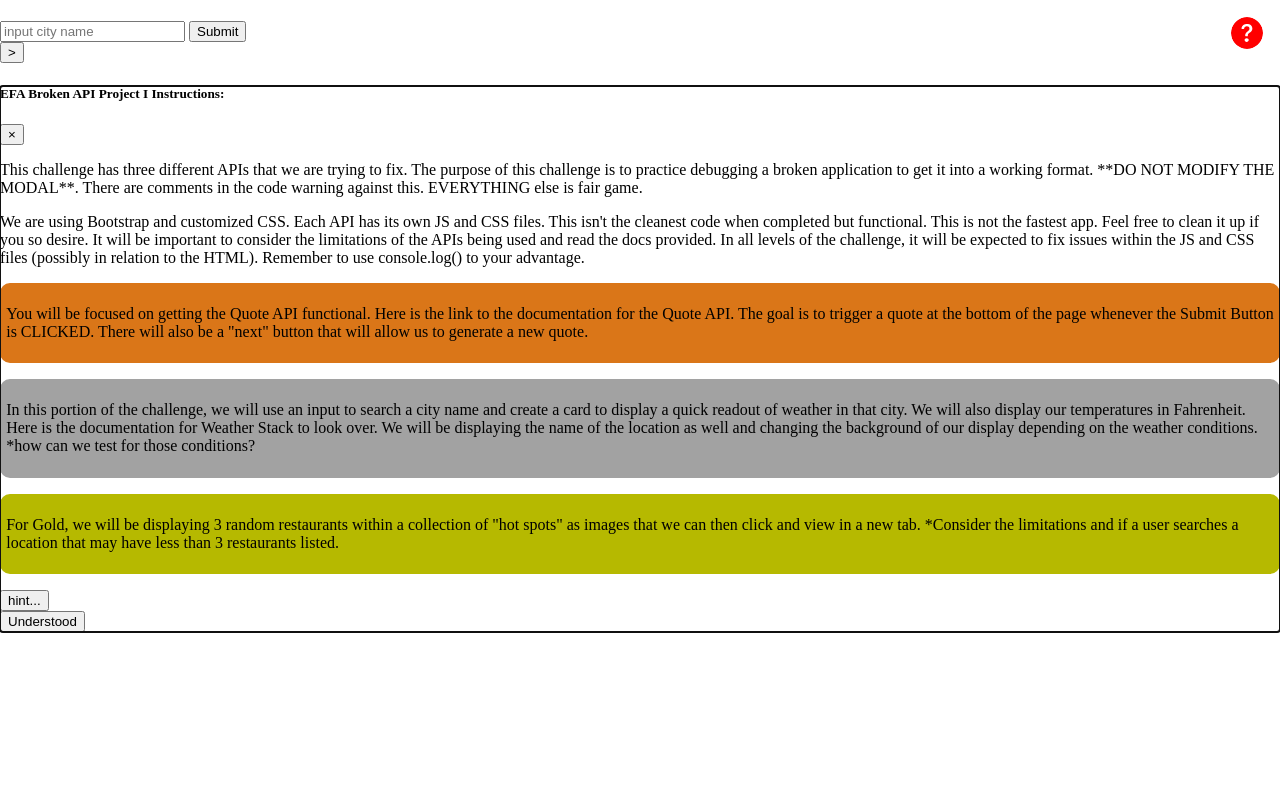
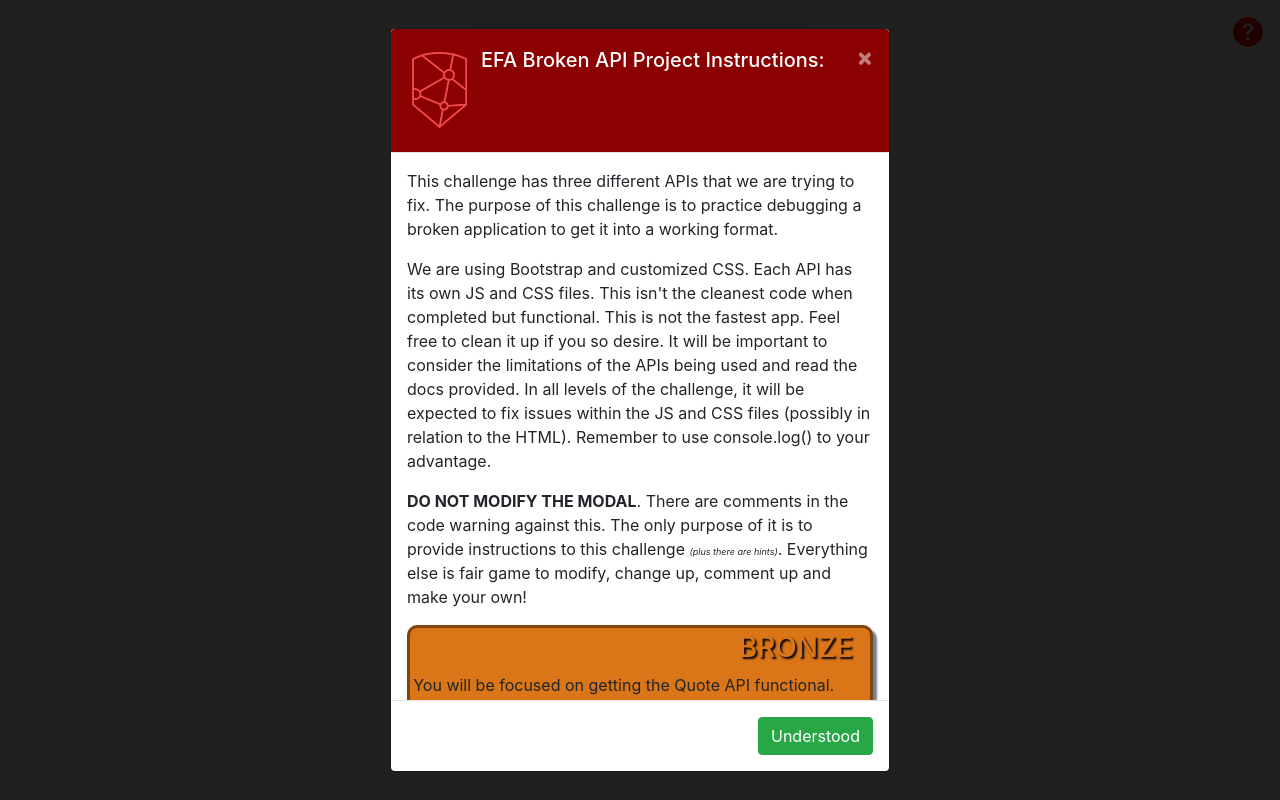
Before and after one commit to coderwine/EFA-debugChallenge-ProjOne-BROKEN, a plain HTML site: page index.html in a window 1280 px wide. Both pictures are taken after a click on the icon 1247 px from the left and 33 px from the top of the page. Drawn offline with nearby package versions, Linux system fonts and the light colour scheme; files that its build step writes are made by us from their sources; files whose address does not match are found by name.

Commit message:
modal hints updated

```diff
--- a/index.html
+++ b/index.html
@@ -5,9 +5,95 @@
     <meta charset="UTF-8">
     <meta name="viewport" content="width=device-width, initial-scale=1.0">
     <link rel="shortcut icon" href="./assets/favicon.png" type="image/x-icon">
+    <!-- BOOTSTRAP -->
+    <link rel="stylesheet" href="https://stackpath.bootstrapcdn.com/bootstrap/4.5.2/css/bootstrap.min.css"
+        integrity="sha384-JcKb8q3iqJ61gNV9KGb8thSsNjpSL0n8PARn9HuZOnIxN0hoP+VmmDGMN5t9UJ0Z" crossorigin="anonymous">
 
     <!-- MY CSS -->
-    <link rel="stylesheet" href="main.css">
+    <link rel="stylesheet" href="./main.css">
+
+    <!-- DO NOT MODIFY STYLE CODE BELOW -->
+    <style>
+
+/* DO NOT TOUCH MODAL CODE */
+.modal {
+    background-color: rgba(0,0,0, .75);
+}
+
+.modal-header {
+    background-color: darkred;
+    color: white;
+}
+
+.modal-header button span {
+    color: whitesmoke;
+}
+
+.modal-header img {
+    margin-right: .5em;
+}
+
+.modBTN {
+    position: fixed;
+    top: 1em;
+    right: 1em;
+    border: 1px solid white;
+    border-radius: 200px;
+}
+
+.modal-body #bronze {
+    padding: .2em;
+    border: 3px solid #80440d;
+    background-color: #da7618;
+    border-radius: 10px;
+    margin-bottom: 1em;
+    box-shadow: 4px 4px 2px slategrey;
+}
+.modal-body #bronze h3 {
+    text-align: right;
+    color: #da7618;
+    text-shadow: 2px 2px 2px black;
+    margin-right: .5em;
+}
+
+.modal-body #silver {
+    padding: .2em;
+    border: 3px solid #575757;
+    background-color: #a2a2a2;
+    border-radius: 10px;
+    margin-bottom: 1em;
+    box-shadow: 4px 4px 2px slategrey;
+}
+
+.modal-body #silver h3 {
+    text-align: right;
+    color: #a2a2a2;
+    text-shadow: 2px 2px 2px black;
+    margin-right: .5em;
+}
+
+.modal-body #gold {
+    padding: .2em;
+    border: 3px solid #5f5209;
+    background-color: #FFD700;
+    border-radius: 10px;
+    margin-bottom: 1em;
+    box-shadow: 4px 4px 2px slategrey;
+}
+
+.modal-body #gold h3 {
+    text-align: right;
+    color: #FFD700;
+    text-shadow: 2px 2px 2px black;
+    margin-right: .5em;
+}
+
+.hintBTN {
+    margin-bottom: 2em;
+}
+/* DO NOT TOUCH ABOVE MODAL CODE */
+    </style>
+    <!-- DO NOT MODIFY STYLE CODE ABOVE -->
 
     <title>Broken API App</title>
 </head>
@@ -57,31 +143,35 @@
 <div class="modal-dialog-scrollable modal-dialog">
     <div class="modal-content">
         <div class="modal-header">
-                    <h5 class="modal-title" id="staticBackdropLabel">EFA Broken API Project I Instructions:</h5>
+            <img src="./assets/EF.png" alt="Eleven Fifty Logo">
+            <h5 class="modal-title" id="staticBackdropLabel">EFA Broken API Project Instructions:</h5>
             <button type="button" class="close" data-dismiss="modal" aria-label="Close">
                 <span aria-hidden="true">&times;</span>
             </button>
         </div>
         <div class="modal-body">
             <section>
-                        <p>This challenge has three different APIs that we are trying to fix.  The purpose of this challenge is to practice debugging a broken application to get it into a working format.  **DO NOT MODIFY THE MODAL**.  There are comments in the code warning against this.  EVERYTHING else is fair game.</p>
+                <p>This challenge has three different APIs that we are trying to fix.  The purpose of this challenge is to practice debugging a broken application to get it into a working format. </p>
                 <p>We are using Bootstrap and customized CSS.  Each API has its own JS and CSS files.  This isn't the cleanest code when completed but functional. This is not the fastest app. Feel free to clean it up if you so desire.  It will be important to consider the limitations of the APIs being used and read the docs provided.  In all levels of the challenge, it will be expected to fix issues within the JS and CSS files (possibly in relation to the HTML).  Remember to use console.log() to your advantage.</p>
+                <p><b>DO NOT MODIFY THE MODAL</b>.  There are comments in the code warning against this.  The only purpose of it is to provide instructions to this challenge <i style="font-size: xx-small;">(plus there are hints)</i>.  Everything else is fair game to modify, change up, comment up and make your own!</p>
             </section>
             <div id="bronze">
-                        <p>You will be focused on getting the Quote API functional.  Here is the link to the documentation for the Quote API.  The goal is to trigger a quote at the bottom of the page whenever the Submit Button is CLICKED.
-                            There will also be a "next" button that will allow us to generate a new quote.
+                <h3>BRONZE</h3>
+                <p>You will be focused on getting the Quote API functional.  Here is the link to the documentation for the <a href='https://github.com/skolakoda/programming-quotes-api' target='_blank'>Quote API</a>.  The goal is to trigger a quote at the bottom of the page whenever the Submit Button is CLICKED.  There will also be a "next" button that will allow us to generate a new quote.
                 </p>
             </div>
 
             <div id="silver">
-                        <p>In this portion of the challenge, we will use an input to search a city name and create a card to display a quick readout of weather in that city.  We will also display our temperatures in Fahrenheit.  Here is the documentation for Weather Stack to look over.  We will be displaying the name of the location as well and changing the background of our display depending on the weather conditions.  *how can we test for those conditions?</p>
+                <h3>SILVER</h3>
+                <p>In this portion of the challenge, we will use an input to search a city name and create a card to display a quick readout of weather in that city.  We will also display our temperatures in Fahrenheit.  Here is the documentation for <a href="https://weatherstack.com/documentation" target="_blank">Weather Stack</a>  to look over.  We will be displaying the name of the location as well and changing the background of our display depending on the weather conditions.  *how can we test for those conditions?</p>
             </div>
 
             <div id="gold">
-                        <p>For Gold, we will be displaying 3 random restaurants within a collection of "hot spots" as images that we can then click and view in a new tab.  *Consider the limitations and if a user searches a location that may have less than 3 restaurants listed.</p>
+                <h3>GOLD</h3>
+                <p>For Gold, we will be displaying 3 random restaurants within a collection of "hot spots" from <a href="https://developers.zomato.com/api#headline1" target="_blank">Zomato</a> as images that we can then click and view in a new tab.  *Consider the limitations and if a user searches a location that may have less than 3 restaurants listed.</p>
             </div>
 
-                    <button onclick='() => {alert("There are 40 Total errors throughout the complete project")}'>hint...</button>
+            <button class='btn btn-outline-warning btn-block btn-sm hintBTN' onmousedown="hint()">hints...</button>
         </div>
         <div class="modal-footer">
             <button type="button" class="btn btn-success" data-dismiss="modal">Understood</button>
@@ -89,6 +179,21 @@
     </div>
 </div>
 </div>
+
+<script>
+let n = 0;
+
+let hint = () => {
+
+    const hints = [
+    'There are a total of 39 errors.', 'JS Tracking = console.log()', 'Check for TYPSO!', 'What\'s the difference between class in HTML vs JavaScript?', 'I just had a Math.random() thought','How can you test for conditions that may change later? **cough** dummy variables **cough**', 'One API may have a limit as to how many times you can call it over a period of time.','Async AND Await', 'The semi-colon is vital when we style!', 'Duck Duck Google', 'What are headers? - zomato...', 'fetch and theeeeennnn?', 'Is my # needed here?', 'What could we add to event listeners?', 'Whether we invoke this or that...', 'Looks like it\'s locked... probably consider a key.', 'Beware of the Revisible Man!', 'Maybe freezing is multiplied by 1.8 then we add...', 'Whether you have styles or not... ', 'Drilling objects means we find what we want!', 'Children... perhaps we append them?', 'While here, what should we remove?', 'I put 3.541 rugs on these tMath.floor()s.', 'Passed the num!', 'What\'s the opposite of an endless loop?', 'When hungry - getFood!', 'How long do we stand in time out?'
+    ];
+
+    alert(hints[n]);
+    n === hints.length - 1 ? n = 0 : n++
+    }
+
+</script>
 
 <!-- DO NOT ALTER ABOVE MODAL CODE -->
 
--- a/styles/main.css
+++ b/styles/main.css
@@ -5,7 +5,24 @@ body {
     justify-content: center;
 }
 
-/* DO NOT TOUCH MODAL CODE BELOW */
+/* DO NOT TOUCH MODAL CODE */
+/* .modal {
+    background-color: rgba(0,0,0, .75);
+}
+
+.modal-header {
+    background-color: darkred;
+    color: white;
+}
+
+.modal-header button span {
+    color: whitesmoke;
+}
+
+.modal-header img {
+    margin-right: .5em;
+}
+
 .modBTN {
     position: fixed;
     top: 1em;
@@ -16,23 +33,52 @@ body {
 
 .modal-body #bronze {
     padding: .2em;
-    border: 3px solid #da7618;
+    border: 3px solid #80440d;
     background-color: #da7618;
     border-radius: 10px;
     margin-bottom: 1em;
+    box-shadow: 4px 4px 2px slategrey;
 }
+.modal-body #bronze h3 {
+    text-align: right;
+    color: #da7618;
+    text-shadow: 2px 2px 2px black;
+    margin-right: .5em;
+}
+
 .modal-body #silver {
     padding: .2em;
-    border: 3px solid #a2a2a2;
+    border: 3px solid #575757;
     background-color: #a2a2a2;
     border-radius: 10px;
     margin-bottom: 1em;
+    box-shadow: 4px 4px 2px slategrey;
 }
+
+.modal-body #silver h3 {
+    text-align: right;
+    color: #a2a2a2;
+    text-shadow: 2px 2px 2px black;
+    margin-right: .5em;
+}
+
 .modal-body #gold {
     padding: .2em;
-    border: 3px solid #b6b900;
-    background-color: #b6b900;
+    border: 3px solid #5f5209;
+    background-color: #FFD700;
     border-radius: 10px;
     margin-bottom: 1em;
+    box-shadow: 4px 4px 2px slategrey;
 }
+
+.modal-body #gold h3 {
+    text-align: right;
+    color: #FFD700;
+    text-shadow: 2px 2px 2px black;
+    margin-right: .5em;
+}
+
+.hintBTN {
+    margin-bottom: 2em;
+} */
 /* DO NOT TOUCH ABOVE MODAL CODE */
```
Also changed, not shown: assets/EF.png (added), 1 other file. Lines whose indentation alone changed are shown as unchanged.
